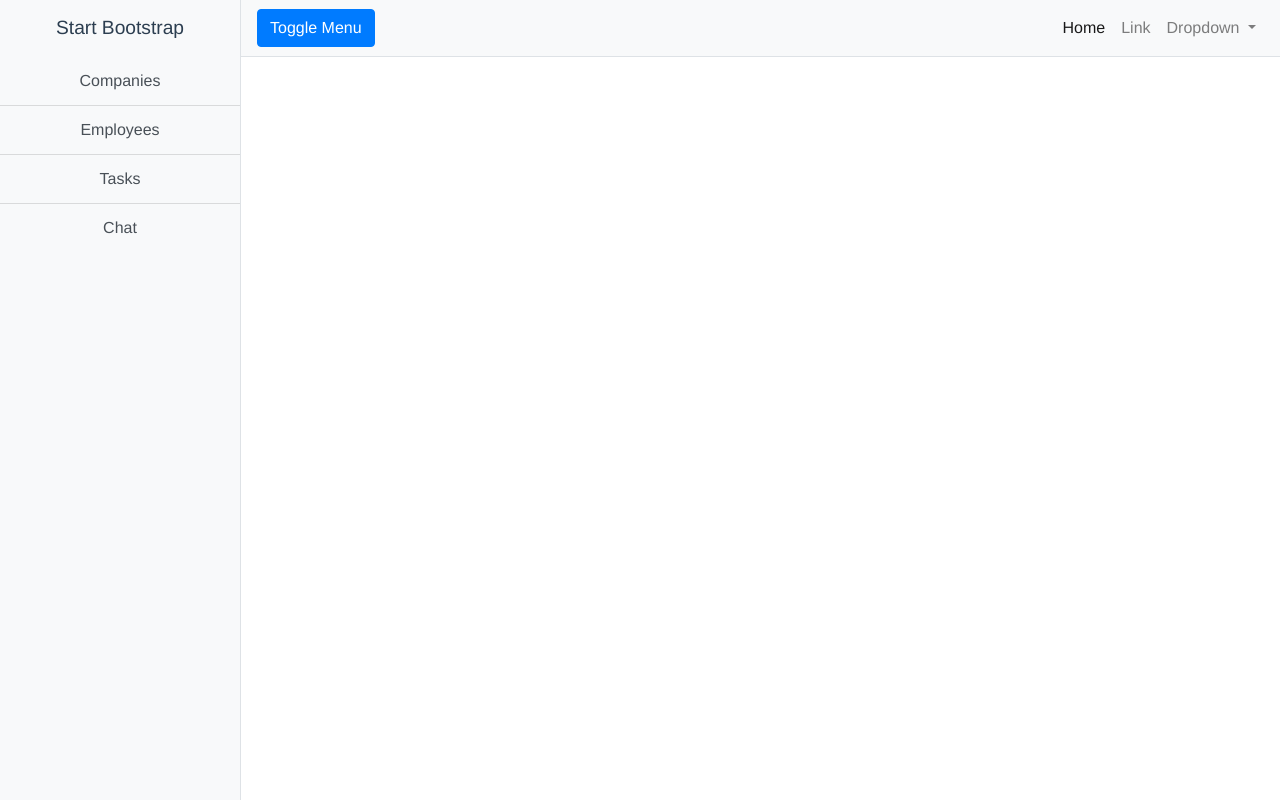
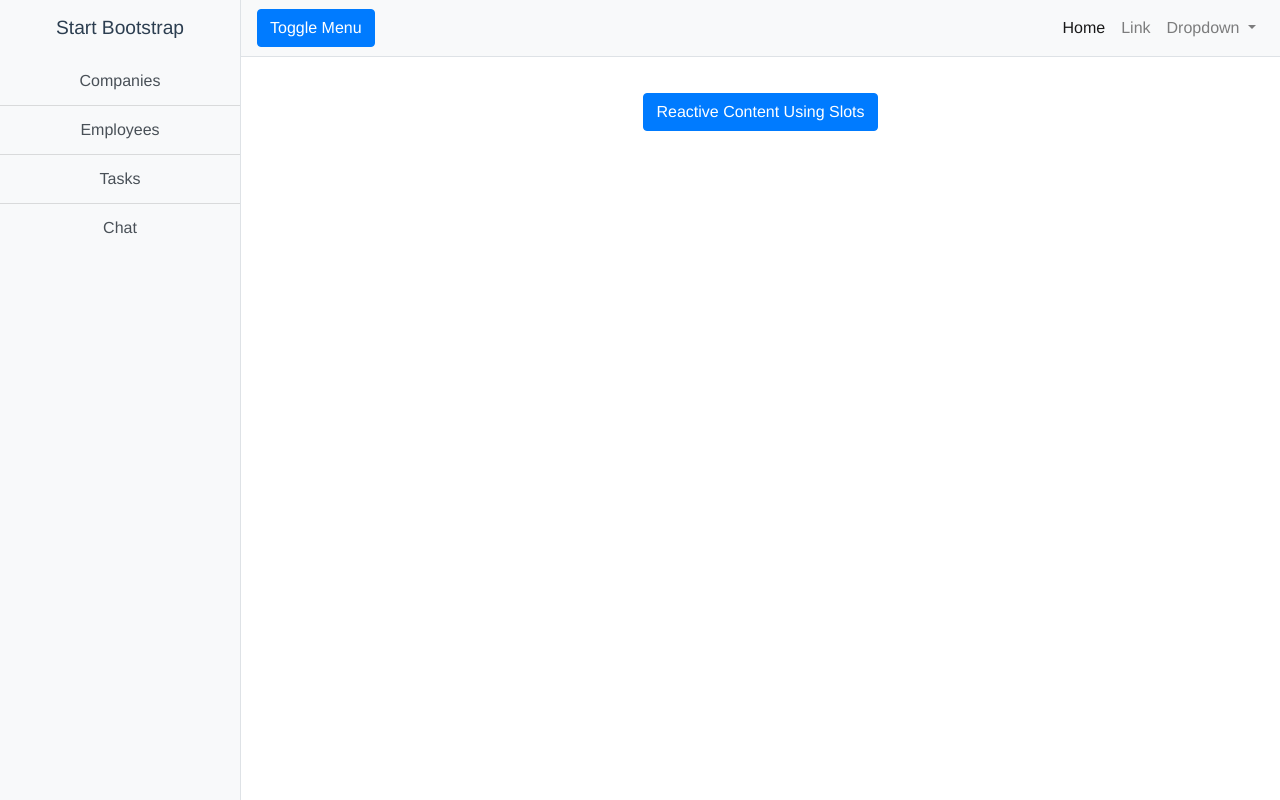
Before and after one commit to WeirdAndBeard/Legacy-Project, a Vue app: page /task in a window 1280 px wide. Built offline with nearby package versions, Linux system fonts and the light colour scheme.

Commit message:
init state

```diff
--- a/src/components/tasksboard/Task.vue
+++ b/src/components/tasksboard/Task.vue
@@ -1,5 +1,5 @@
 <template>
-  <div id="my-container">
+  <div id="`task-${this.task._id}-container`">
     <div class="my-3">
       <!-- Our triggering (target) element -->
       <b-button id="popover-reactive-1" variant="primary" ref="button">
@@ -24,7 +24,7 @@
       triggers="click"
       :show.sync="popoverShow"
       placement="auto"
-      container="my-container"
+      container="`task-${this.task._id}-container`"
       ref="popover"
       @show="onShow"
       @shown="onShown"
@@ -92,6 +92,13 @@
 export default {
   data() {
     return {
+      task: {
+        _id: "zerzerzerzrzer",
+        description: "this task one",
+        listId: "4654654654654",
+        adminId: "6546546546546546",
+        usersId: []
+      },
       input1: "",
       input1state: null,
       input2: "",
--- a/src/router/index.js
+++ b/src/router/index.js
@@ -9,13 +9,16 @@ import AddCompany from "@/components/companies/AddCompany.vue";
 import Message from "@/components/companies/Message.vue";
 import Chat from "@/components/employees/Chat.vue";
 import Rooms from "@/components/employees/Rooms.vue";
-
-
-
+import Task from "@/components/tasksboard/Task.vue";
 
 Vue.use(VueRouter);
 
 const routes = [
+  {
+    path: "/task",
+    name: "Task",
+    component: Task
+  },
   {
     path: "/dashboard",
     name: "Dashboard",
```
